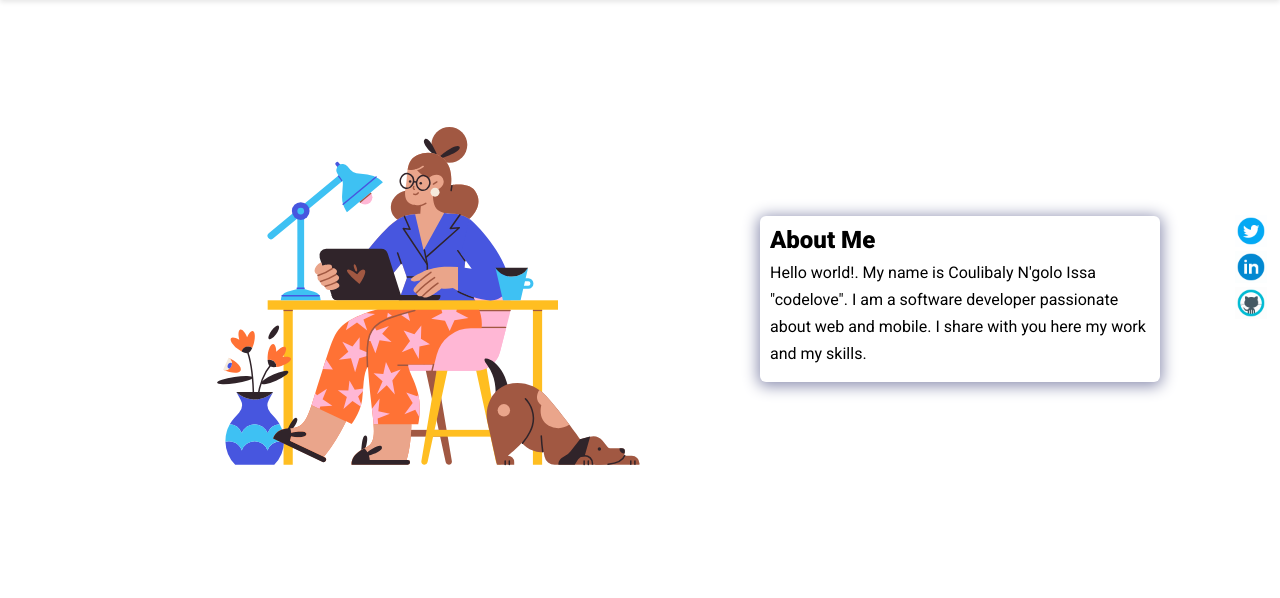
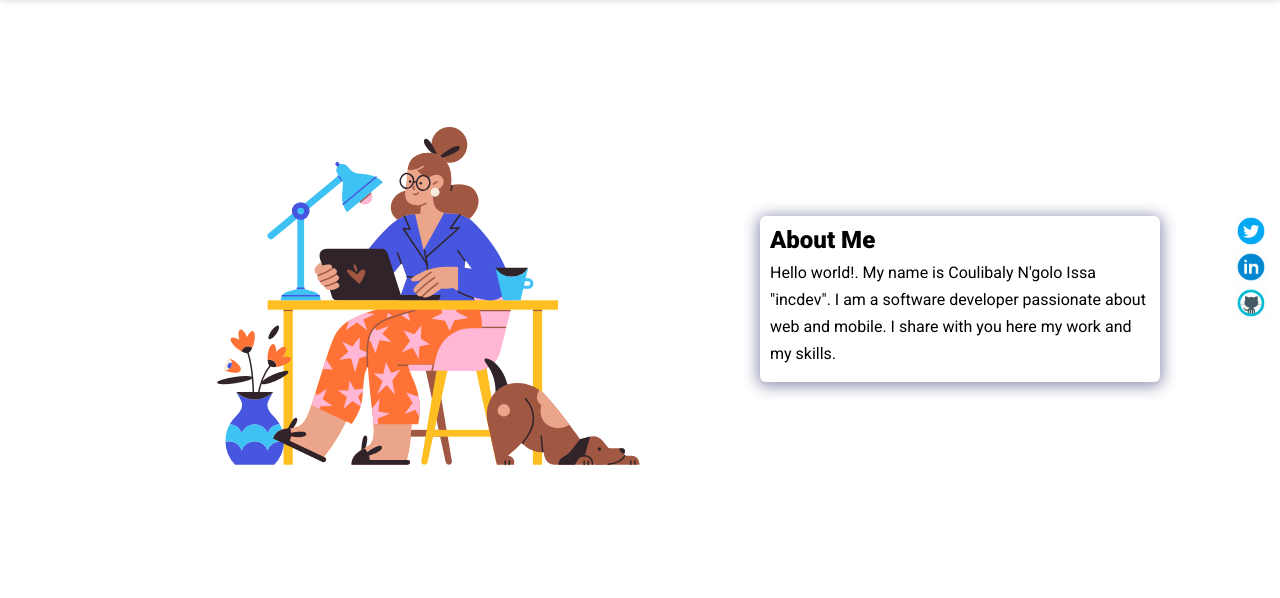
Before and after one commit to incdev96/myportfolio, a Django app: page / in a window 1280 px wide. Shown: the part 77-675 px from the top of the page. Run offline with Django 4.2, Linux system fonts and the light colour scheme.

Commit message:
change pseudo

```diff
--- a/portfolio/templates/portfolio/index.html
+++ b/portfolio/templates/portfolio/index.html
@@ -60,7 +60,7 @@
         <h2 class="bio-title">About Me</h2>
         <p class="bio-text">
           Hello world!.
-          My name is Coulibaly N'golo Issa "codelove". I am a software developer passionate about web and mobile. I share with you here my work and my skills.
+          My name is Coulibaly N'golo Issa "incdev". I am a software developer passionate about web and mobile. I share with you here my work and my skills.
         </p>
       </div>
     </section>
```
